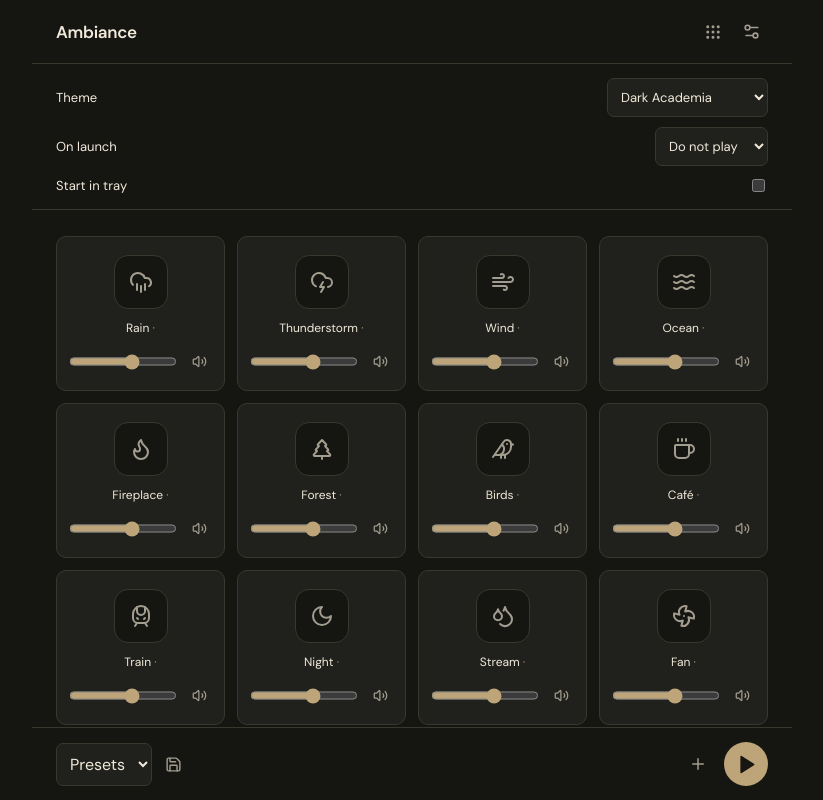
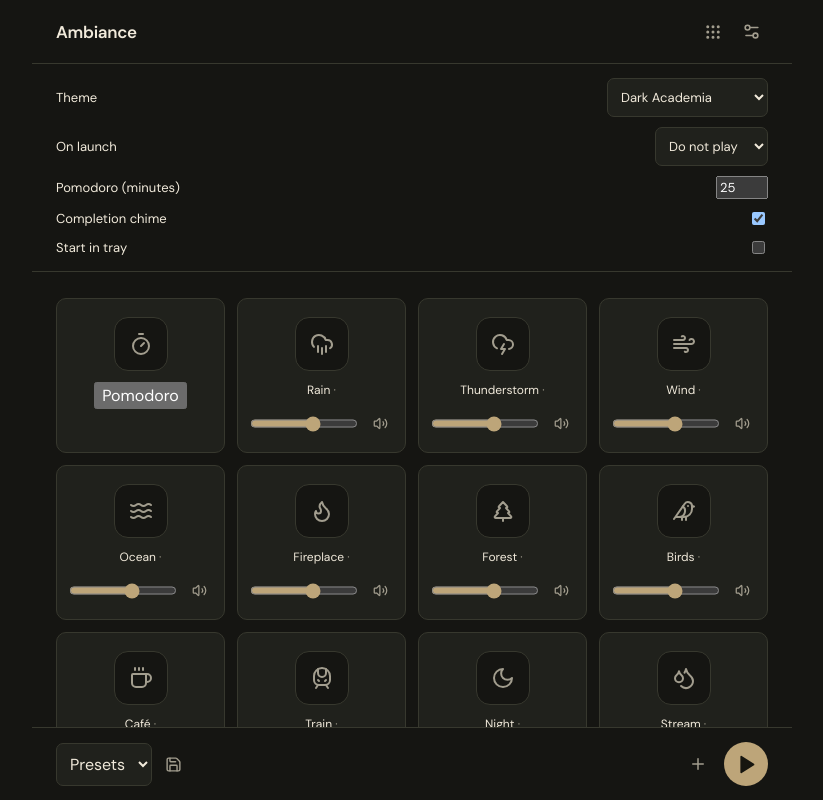
Before and after one commit to zyl10s/ambiance, a React (Vite) app: page / in a window 1280 px wide. Both pictures are taken after a click on the button 979 px from the left and 31 px from the top of the page. Shown: the top 800 px of the page, without its empty margins (228-1051 px from the left). Built offline with nearby package versions, Linux system fonts and the light colour scheme.

Commit message:
Add first-grid Pomodoro tile with inline countdown, pause/resume, reset and synthesized completion chime

```diff
--- a/src/App.tsx
+++ b/src/App.tsx
@@ -1,5 +1,5 @@
 import { useEffect, useRef, useState } from 'react';
-import { Play, Pause, Plus, Save, Trash2, Volume2, VolumeX, Settings2, Music2, CloudRain, CloudDrizzle, Wind, Waves, Flame, TreePine, Bird, Coffee, TrainFront, Moon, GripVertical, Grip, Radio, Droplets, Fan, BookOpen, CloudLightning } from 'lucide-react';
+import { Play, Pause, Plus, Save, Trash2, Volume2, VolumeX, Settings2, Music2, CloudRain, CloudDrizzle, Wind, Waves, Flame, TreePine, Bird, Coffee, TrainFront, Moon, GripVertical, Grip, Radio, Droplets, Fan, BookOpen, CloudLightning, Timer, RotateCcw } from 'lucide-react';
 import { isTauri } from '@tauri-apps/api/core';
 import { appDataDir, join } from '@tauri-apps/api/path';
 import { mkdir, readDir, readFile, writeFile } from '@tauri-apps/plugin-fs';
@@ -8,14 +8,14 @@ import { open } from '@tauri-apps/plugin-dialog';
 type Theme = 'dark-academia' | 'light-academia' | 'romantic-academia' | 'modern' | 'gothic' | 'cyberpunk';
 type Sound = { id: string; name: string; file: string; volume: number; muted: boolean; active: boolean; icon?: string };
 type Preset = { id: string; name: string; mix: Pick<Sound,'id'|'volume'|'muted'|'active'>[] };
-type Settings = { theme: Theme; autoplay: 'off'|'last'|'preset'; launchPreset: string; startHidden: boolean };
+type Settings = { theme: Theme; autoplay: 'off'|'last'|'preset'; launchPreset: string; startHidden: boolean; pomodoroMinutes?: number; chimeEnabled?: boolean };
 const themes: { id: Theme; label: string }[] = [
   {id:'dark-academia',label:'Dark Academia'}, {id:'light-academia',label:'Light Academia'}, {id:'romantic-academia',label:'Romantic Academia'},
   {id:'modern',label:'Modern'}, {id:'gothic',label:'Gothic'}, {id:'cyberpunk',label:'Cyberpunk'}
 ];
 const builtins=[['rain','Rain','rain'],['storm','Thunderstorm','storm'],['wind','Wind','wind'],['waves','Ocean','waves'],['fire','Fireplace','fire'],['forest','Forest','forest'],['birds','Birds','birds'],['cafe','Café','cafe'],['train','Train','train'],['night','Night','night'],['stream','Stream','stream'],['fan','Fan','fan'],['library','Library','library'],['drizzle','Light rain','drizzle']] as const;
 const icons:Record<string,typeof Volume2>={rain:CloudRain,storm:CloudLightning,wind:Wind,waves:Waves,fire:Flame,forest:TreePine,birds:Bird,cafe:Coffee,train:TrainFront,night:Moon,stream:Droplets,fan:Fan,library:BookOpen,drizzle:CloudDrizzle,music:Music2,radio:Radio};
-const defaultSettings: Settings = {theme:'dark-academia',autoplay:'off',launchPreset:'',startHidden:false};
+const defaultSettings: Settings = {theme:'dark-academia',autoplay:'off',launchPreset:'',startHidden:false,pomodoroMinutes:25,chimeEnabled:true};
 const stored = <T,>(key: string, fallback: T): T => { try { return JSON.parse(localStorage.getItem(key) || '') as T; } catch { return fallback; } };
 const persist = (key:string,value:unknown) => localStorage.setItem(key,JSON.stringify(value));
 const uid = () => crypto.randomUUID();
@@ -32,6 +32,44 @@ export default function App() {
   const [dragging,setDragging]=useState<string|null>(null);
   const [customIcon,setCustomIcon]=useState('music');
   const [adding,setAdding]=useState(false);
+  const [timerStarted,setTimerStarted]=useState(false);
+  const [timerRunning,setTimerRunning]=useState(false);
+  const [timerSeconds,setTimerSeconds]=useState(25*60);
+  const timerDeadline=useRef<number|null>(null);
+  const timerRemaining=useRef(25*60);
+  const timerRunningRef=useRef(false);
+  const chimeContext=useRef<AudioContext|null>(null);
+  const chime=()=>{
+    try{
+      const ctx=chimeContext.current??new AudioContext();chimeContext.current=ctx;
+      void ctx.resume();
+      [0,0.23,0.46].forEach((delay,i)=>{
+        const osc=ctx.createOscillator(),gain=ctx.createGain();
+        osc.type='sine';osc.frequency.value=[784,988,1175][i];
+        gain.gain.setValueAtTime(0.0001,ctx.currentTime+delay);
+        gain.gain.exponentialRampToValueAtTime(0.14,ctx.currentTime+delay+0.025);
+        gain.gain.exponentialRampToValueAtTime(0.0001,ctx.currentTime+delay+0.55);
+        osc.connect(gain);gain.connect(ctx.destination);
+        osc.start(ctx.currentTime+delay);osc.stop(ctx.currentTime+delay+0.57);
+      });
+    }catch{setNotice('Chime could not play on this device.');}
+  };
+  const toggleTimer=()=>{
+    if(!timerStarted){const n=(settings.pomodoroMinutes??25)*60;timerRemaining.current=n;setTimerSeconds(n);setTimerStarted(true);timerDeadline.current=Date.now()+n*1000;timerRunningRef.current=true;setTimerRunning(true);}
+    else if(timerRunningRef.current){const n=Math.max(0,Math.ceil(((timerDeadline.current??Date.now())-Date.now())/1000));timerRemaining.current=n;setTimerSeconds(n);timerRunningRef.current=false;setTimerRunning(false);timerDeadline.current=null;}
+    else{timerDeadline.current=Date.now()+timerRemaining.current*1000;timerRunningRef.current=true;setTimerRunning(true);}
+  };
+  const resetTimer=()=>{timerRunningRef.current=false;setTimerRunning(false);setTimerStarted(false);timerDeadline.current=null;const n=(settings.pomodoroMinutes??25)*60;timerRemaining.current=n;setTimerSeconds(n);};
+  useEffect(()=>{
+    if(!timerRunning)return;
+    const tick=()=>{
+      const n=Math.max(0,Math.ceil(((timerDeadline.current??Date.now())-Date.now())/1000));
+      timerRemaining.current=n;setTimerSeconds(n);
+      if(n===0){timerRunningRef.current=false;setTimerRunning(false);timerDeadline.current=null;if(settings.chimeEnabled!==false)chime();setNotice('Pomodoro finished.');}
+    };
+    tick();const interval=window.setInterval(tick,250);return()=>window.clearInterval(interval);
+  },[timerRunning,settings.chimeEnabled]);
+
   const audio = useRef<Map<string,HTMLAudioElement>>(new Map());
   const urls = useRef<Map<string,string>>(new Map());
   const soundsRef = useRef(sounds); soundsRef.current=sounds;
@@ -142,9 +180,17 @@ export default function App() {
       <label>Theme <select value={settings.theme} onChange={e=>setSettings({...settings,theme:e.target.value as Theme})}>{themes.map(t=><option value={t.id} key={t.id}>{t.label}</option>)}</select></label>
       <label>On launch <select value={settings.autoplay} onChange={e=>setSettings({...settings,autoplay:e.target.value as Settings['autoplay']})}><option value="off">Do not play</option><option value="last">Last sounds</option><option value="preset">Preset</option></select></label>
       {settings.autoplay==='preset'&&<label>Preset <select value={settings.launchPreset} onChange={e=>setSettings({...settings,launchPreset:e.target.value})}><option value="">Select preset</option>{presets.map(p=><option value={p.id} key={p.id}>{p.name}</option>)}</select></label>}
+      <label>Pomodoro (minutes) <input type="number" min="1" max="180" value={settings.pomodoroMinutes??25} onChange={e=>{const minutes=Math.max(1,Math.min(180,Number(e.target.value)||25));setSettings({...settings,pomodoroMinutes:minutes});if(!timerStarted){timerRemaining.current=minutes*60;setTimerSeconds(minutes*60);}}}/></label>
+      <label><span>Completion chime</span><input type="checkbox" checked={settings.chimeEnabled!==false} onChange={e=>setSettings({...settings,chimeEnabled:e.target.checked})}/></label>
       <label><span>Start in tray</span><input type="checkbox" checked={settings.startHidden} onChange={e=>setSettings({...settings,startHidden:e.target.checked})}/></label>
     </section>}
-    <main className="player-main"><div className="player-grid">{sounds.map(s=>{const Icon=icons[s.icon||'music']||Music2;return <div className={'player-sound '+(s.active?'is-active ':'')+(reordering?'reordering':'')} key={s.id}
+    <main className="player-main"><div className="player-grid">
+      <div className={'player-sound pomodoro-tile '+(timerStarted?'is-active':'')}>
+        <button className="sound-switch" onClick={toggleTimer} title={!timerStarted?'Start Pomodoro':timerRunning?'Pause Pomodoro':'Resume Pomodoro'} aria-label={!timerStarted?'Start Pomodoro':timerRunning?'Pause Pomodoro':'Resume Pomodoro'}><Timer size={24}/></button>
+        <button className="pomodoro-label" onClick={toggleTimer} title={!timerStarted?'Start Pomodoro':timerRunning?'Pause Pomodoro':'Resume Pomodoro'}>{timerStarted?String(Math.floor(timerSeconds/60)).padStart(2,'0')+':'+String(timerSeconds%60).padStart(2,'0'):'Pomodoro'}</button>
+        <div className="pomodoro-bottom">{timerStarted?<><span>{timerRunning?'Running':'Paused'}</span><button className="icon-button" title="Reset Pomodoro" aria-label="Reset Pomodoro" onClick={resetTimer}><RotateCcw size={15}/></button></>:<span> </span>}</div>
+      </div>
+      {sounds.map(s=>{const Icon=icons[s.icon||'music']||Music2;return <div className={'player-sound '+(s.active?'is-active ':'')+(reordering?'reordering':'')} key={s.id}
       onDragOver={e=>{if(reordering){e.preventDefault();e.dataTransfer.dropEffect='move';}}}
       onDrop={e=>{e.preventDefault();if(dragging)move(dragging,s.id);setDragging(null);}}
       onDragEnd={()=>setDragging(null)}>
```
